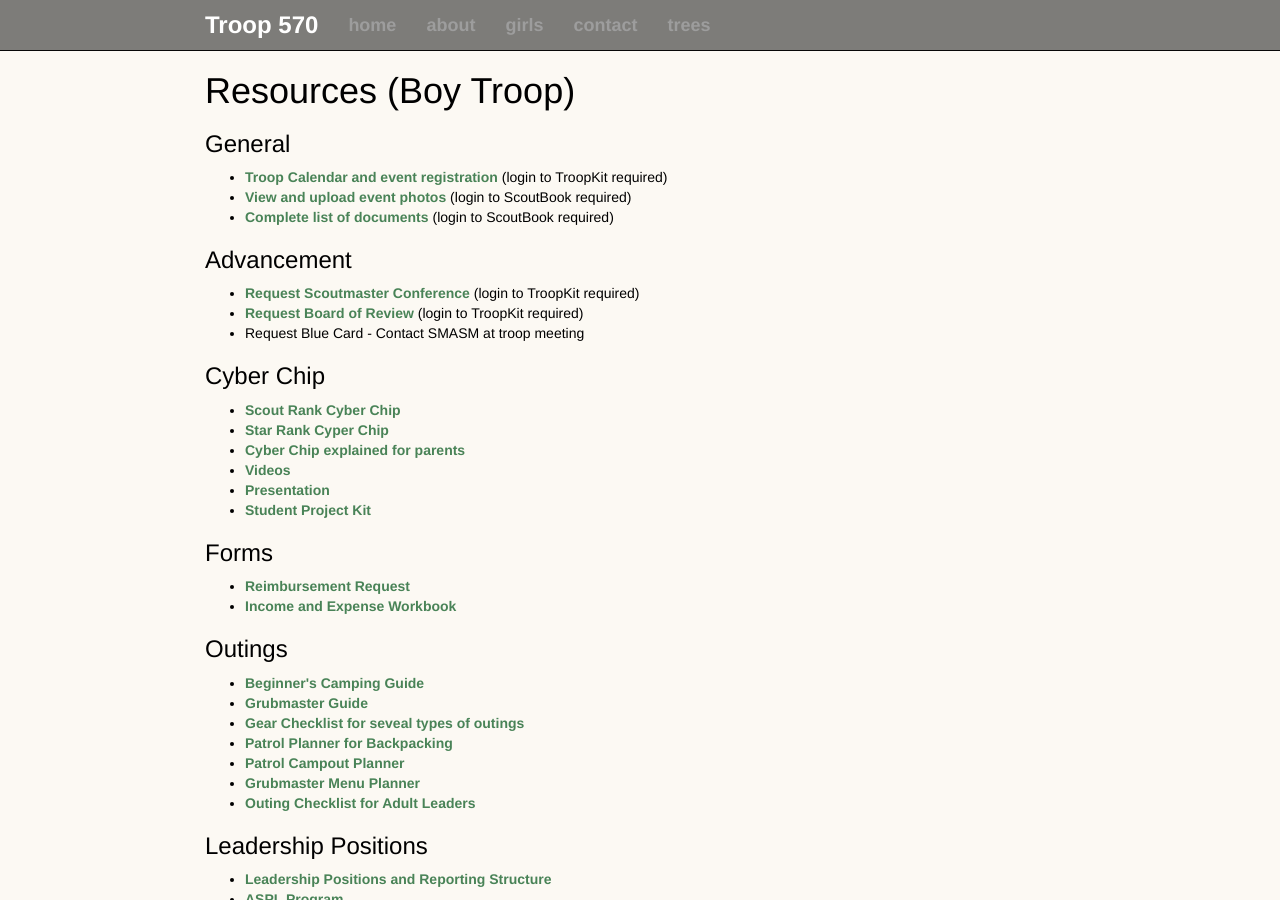
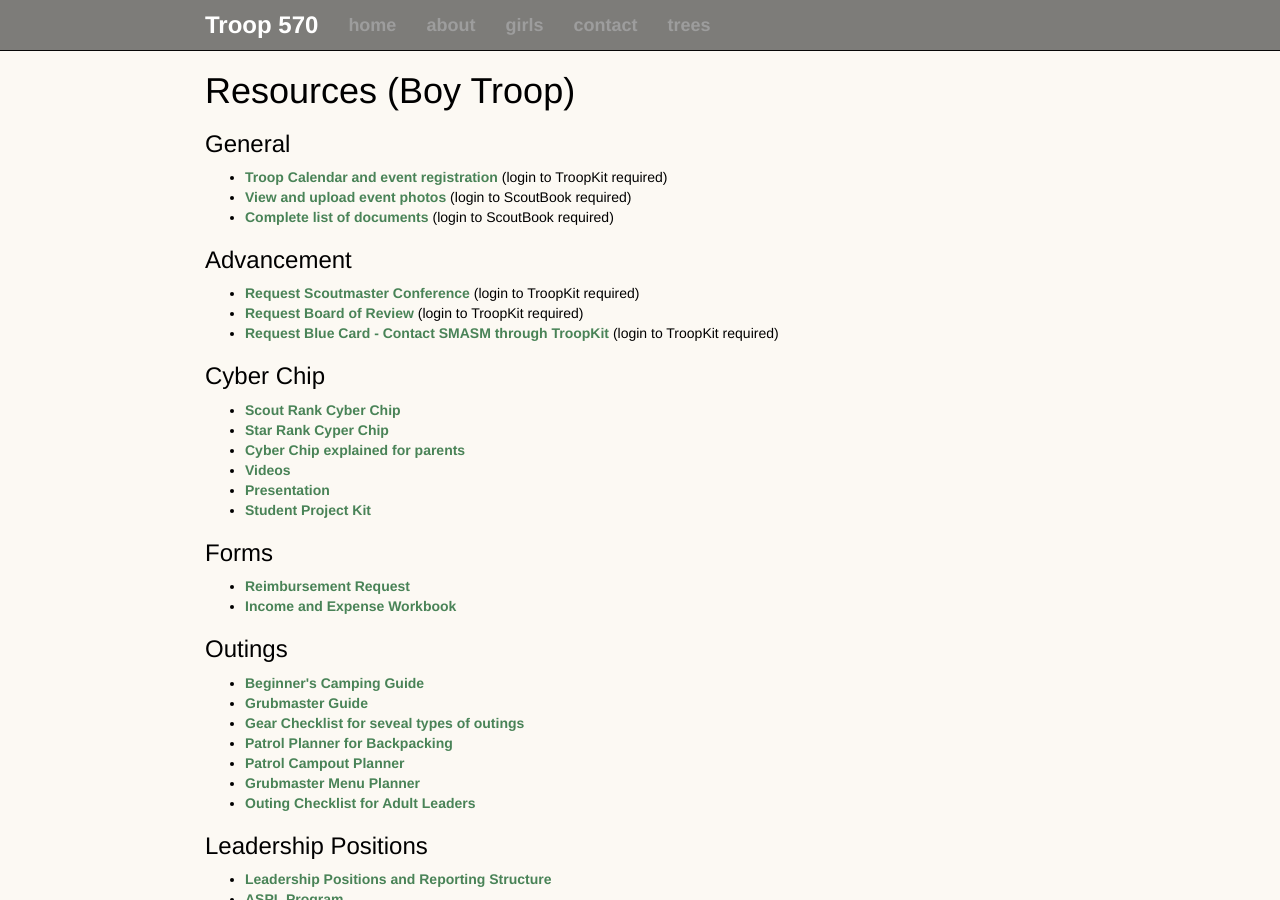
Before and after one commit to troop570/troop570.github.io, a Jekyll site: the page built from resourcesb/index.html, in a window 1280 px wide and 900 px high. Built offline with Jekyll 4.4.1, drawn with Linux system fonts in a browser that asks for light colours; nearby versions of some CDN libraries.

Commit message:
Update blue card instructions for boys

```diff
--- a/resourcesb/index.html
+++ b/resourcesb/index.html
@@ -16,7 +16,8 @@ categories:
     url: http://troopkit.com/advance2/smc.php
   - name: Request Board of Review
     url: http://troopkit.com/advance2/bor.php
-  - name: Request Blue Card - Contact SMASM at troop meeting
+  - name: Request Blue Card - Contact SMASM through TroopKit
+    url: http://troopkit.com/advance2/bluecard.php
 - name: Cyber Chip
   files:
   - name: Scout Rank Cyber Chip
```
